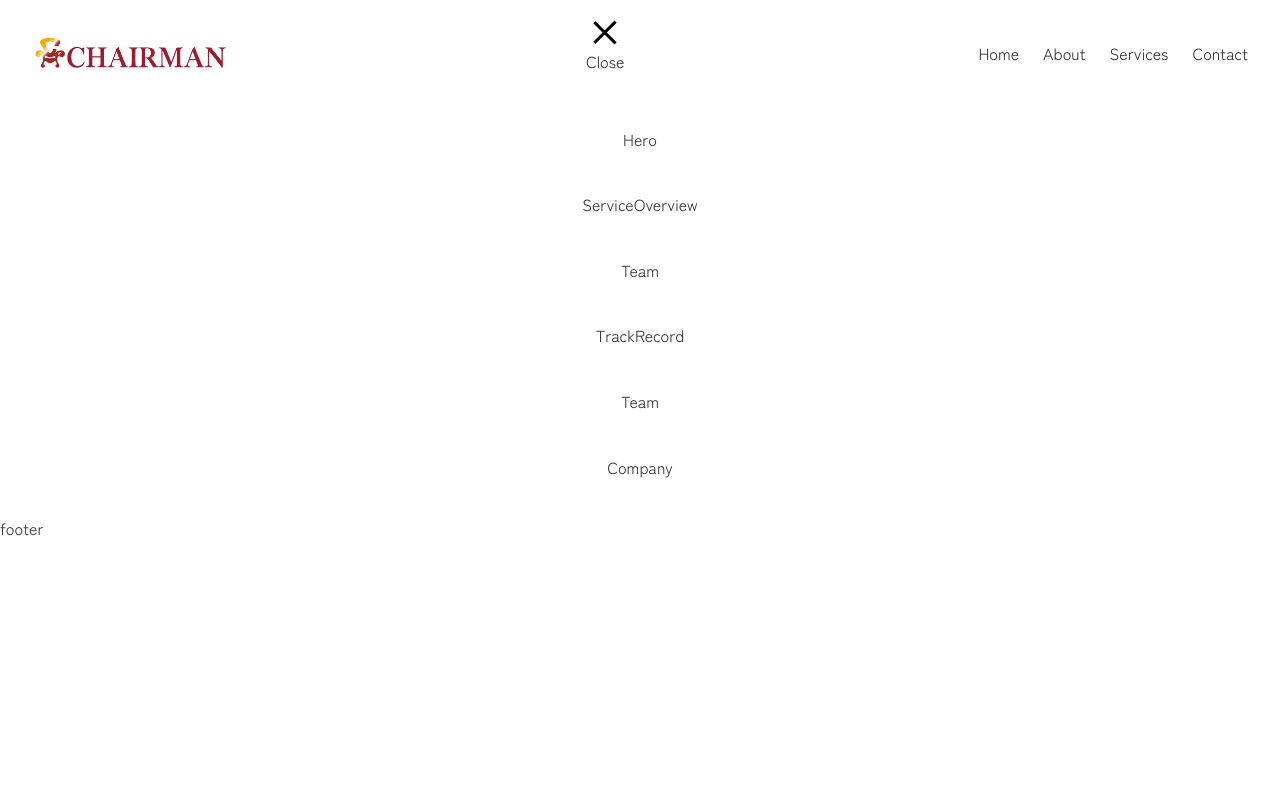
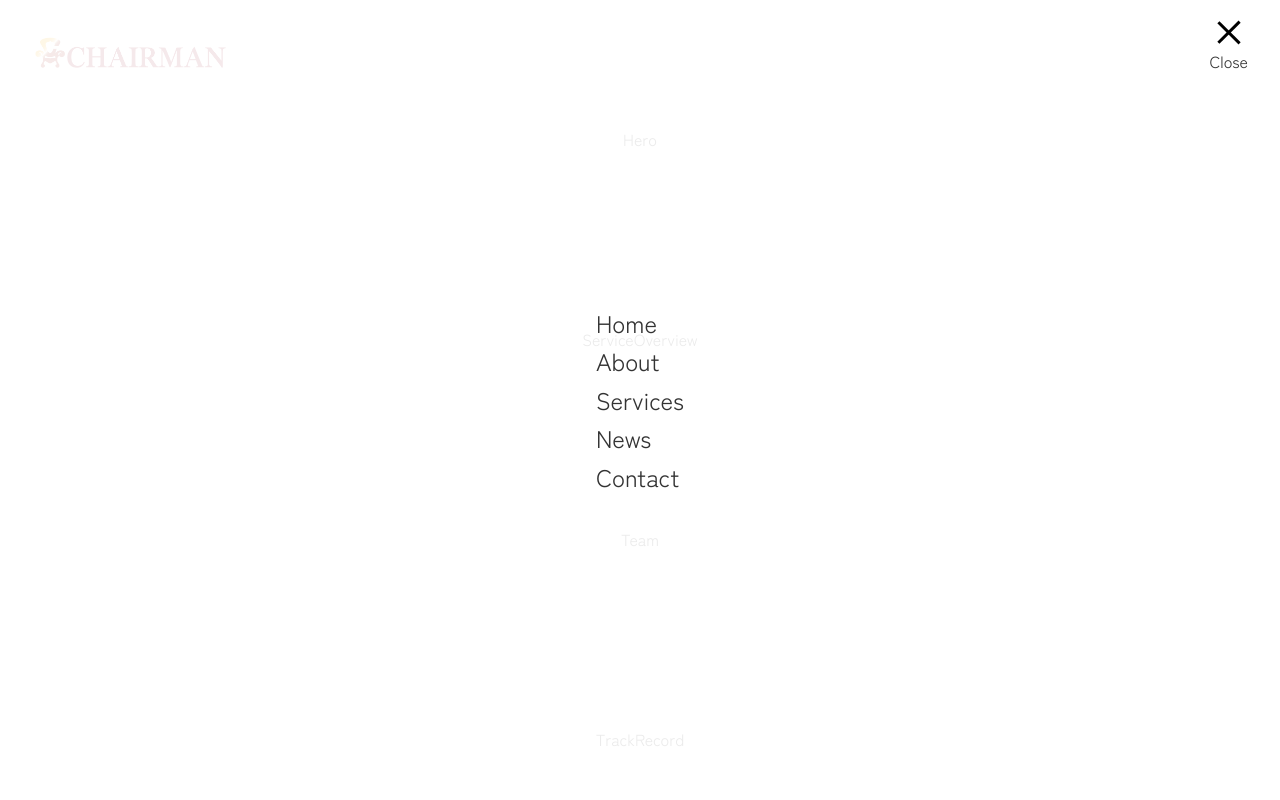
Before and after one commit to FUFU222/New-Chair-Corporate, a Next.js app: page / in a window 1280 px wide. Both pictures are taken after a click on the element "Menu". Shown: the top 800 px of the page. Built offline with nearby package versions, Linux system fonts and the light colour scheme.

Commit message:
navTextをriseUpさせる

```diff
--- a/src/components/Header/Header.jsx
+++ b/src/components/Header/Header.jsx
@@ -1,6 +1,6 @@
 "use client"
 
-import { useState } from "react"
+import { useState, useCallback } from "react"
 import Image from "next/image"
 import Link from "next/link"
 
@@ -12,6 +12,12 @@ import styles from "./Header.module.css"
 
 export default function Header() {
   const [open, setOpen] = useState(false);
+
+  const handleClick = useCallback((event) => {
+    event.stopPropagation()
+    setOpen((prevOpen) => !prevOpen)
+  }, [])
+
   return (
     <header className={styles.header}>
       <Link href="#">
@@ -26,7 +32,7 @@ export default function Header() {
       <ToggleButton
         open={open}
         label="メニューを開きます"
-        onClick={() => setOpen(!open)}
+        onClick={handleClick}
         />
       <Navigation
         id="navigation"
--- a/src/components/Header/Header.module.css
+++ b/src/components/Header/Header.module.css
@@ -10,24 +10,6 @@
 .logo {
   height: 40px;
   width: auto;
-}
-
-/* ナビゲーションメニュー */
-.navList {
-  display: flex;
-  gap: 1.5rem;
-}
-
-/* ナビゲーションリンクのスタイル */
-.navLink {
-  color: #fff;
-  text-decoration: none;
-  font-weight: 500;
-  transition: color 0.3s ease;
-}
-
-.navLink:hover {
-  color: #0070f3;
 }
 
 /* ボタンスタイル（例として） */
@@ -48,7 +30,6 @@
 /* レスポンシブ対応 */
 @media (max-width: 768px) {
   .header {
-    flex-direction: column;
     align-items: flex-start;
   }
 
--- a/src/components/Header/Navigation/Navigation.jsx
+++ b/src/components/Header/Navigation/Navigation.jsx
@@ -1,24 +1,21 @@
-import Link from "next/link"
+import Link from "next/link";
+import styles from "./Navigation.module.css";
 
-import styles from "./Navigation.module.css"
+export default function Navigation({ open }) {
 
-export default function Navigation({open}) {
+  const navItems = ["Home", "About", "Services", "News", "Contact"];
+
   return (
-    <nav className={styles.nav}>
+    <nav className={open ? styles.openNav : styles.closeNav}>
       <ul className={styles.navList}>
-        <li className={styles.navItem}>
-          <Link href="/">Home</Link>
-        </li>
-        <li className={styles.navItem}>
-          <Link href="/about">About</Link>
-        </li>
-        <li className={styles.navItem}>
-          <Link href="/services">Services</Link>
-        </li>
-        <li className={styles.navItem}>
-          <Link href="/contact">Contact</Link>
-        </li>
+        {navItems.map((text, index) => (
+          <li key={index} className={styles.navItem}>
+            <Link href={`/${text.toLowerCase()}`} className={styles.navText}>
+              {text}
+            </Link>
+          </li>
+        ))}
       </ul>
     </nav>
-  )
+  );
 }
--- a/src/components/Header/Navigation/Navigation.module.css
+++ b/src/components/Header/Navigation/Navigation.module.css
@@ -1,6 +1,22 @@
+.openNav {
+  display: flex;
+  align-items: center;
+  justify-content: center;
+  flex-direction: column;
+  padding: 5rem 2rem;
+  position: fixed;
+  top: 0;
+  right: 0;
+  left: 0;
+  height: 100vh;
+  background-color: rgba(255, 255, 255, 0.9);
+  transition: background-color 0.3s;
+}
+.closeNav {
+  display: none;
+}
 .navList {
-  display: flex;
-  gap: 1.5rem;
+  gap: 2.5rem;
 }
 .navLink {
   color: #fff;
@@ -11,3 +27,16 @@
 .navLink:hover {
   color: #0070f3;
 }
+.navItem {
+  overflow: hidden;
+}
+.navText {
+  font-size: 1.5rem;
+  animation: riseIn 1s forwards ease-in-out;
+  transform: translateY(100%);
+}
+@keyframes riseIn {
+  to {
+    transform: translateY(0px);
+  }
+}
--- a/src/components/Header/ToggleButton/ToggleButton.module.css
+++ b/src/components/Header/ToggleButton/ToggleButton.module.css
@@ -6,6 +6,7 @@
   flex-direction: column;
   align-items: center;
   cursor: pointer;
+  z-index: 100;
 }
 .line {
   width: 30px; /* ラインの幅 */
--- a/src/styles/globals.css
+++ b/src/styles/globals.css
@@ -18,6 +18,10 @@ body {
   display: flex;
   flex-direction: column;
   min-height: 100vh;
+}
+
+section {
+  height: 160px;
 }
 
 img {
```
Also changed, not shown: src/components/Header/ToggleButton/ToggleButton.jsx (+0 -16 lines).
